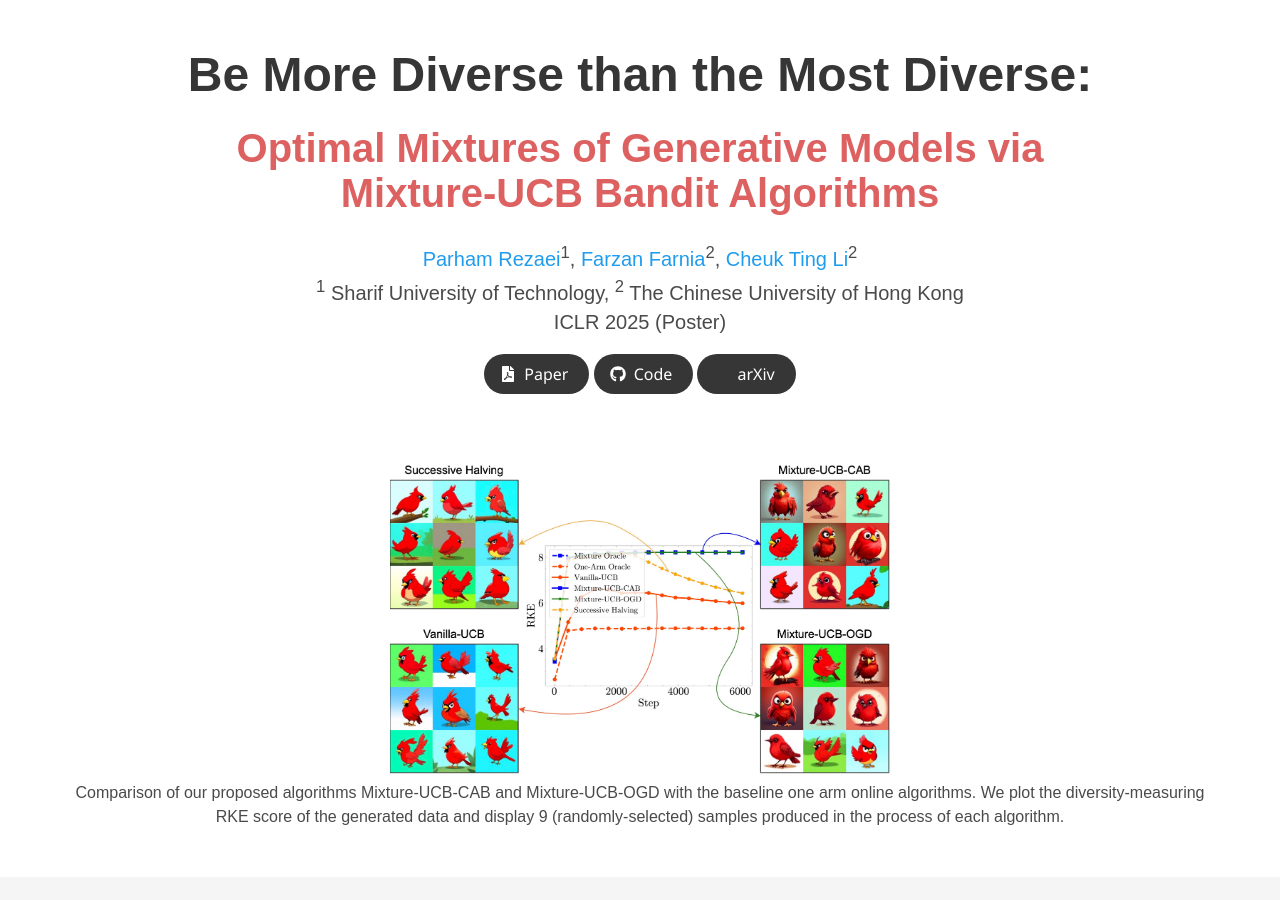
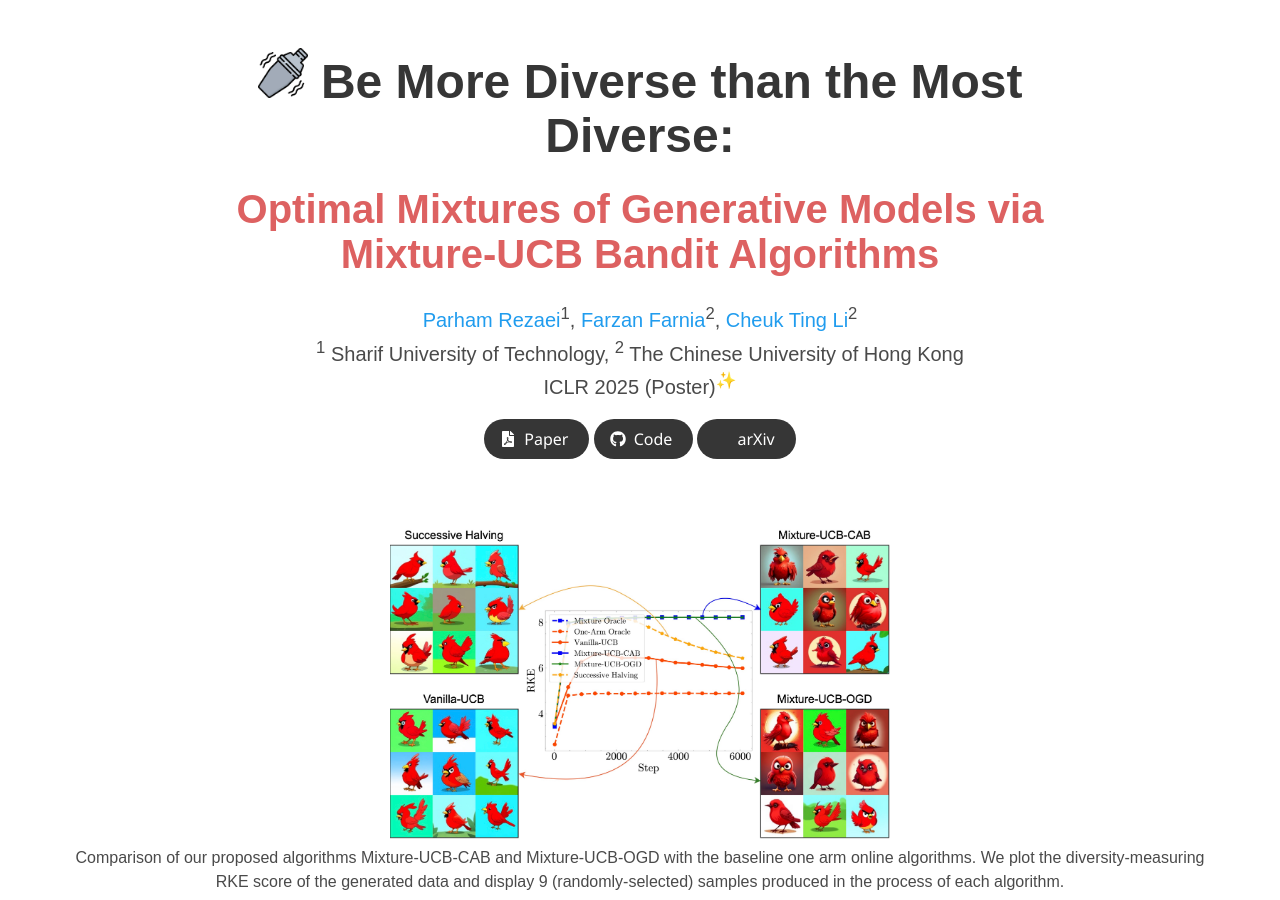
Before and after one commit to Rezaei-Parham/Rezaei-Parham.github.io, a Jekyll site: the page projectpages/Mixture-UCB/index.html, which Jekyll copies as it is, in a window 1280 px wide and 900 px high. Built offline with Jekyll 4.4.1, drawn with Linux system fonts in a browser that asks for light colours; nearby versions of some CDN libraries; some web fonts are replaced; library files that are not in the unit come from our copies; a style sheet for code colours, icons or effects is not loaded.

Commit message:
adding mixing icon

```diff
--- a/projectpages/Mixture-UCB/index.html
+++ b/projectpages/Mixture-UCB/index.html
@@ -55,7 +55,7 @@
       <div class="container is-max-desktop">
         <div class="columns is-centered">
           <div class="column has-text-centered">
-            <h1 class="title is-1 publication-title">Be More Diverse than the Most Diverse:</h1>
+            <h1 class="title is-1 publication-title"><img src="static/file-figs/mixer.png" alt="" width="50"/> Be More Diverse than the Most Diverse:</h1>
             <h2 class="title is-2 publication-title" style="color: rgb(221, 97, 97);">Optimal Mixtures of Generative Models via Mixture-UCB Bandit Algorithms</h2>
             <div class="is-size-5 publication-authors">
               <!-- Paper authors -->
@@ -69,7 +69,7 @@
                   </div>
 
                   <div class="is-size-5 publication-authors">
-                    <span class="author-block"><sup>1</sup> Sharif University of Technology, <sup>2</sup> The Chinese University of Hong Kong<br>ICLR 2025 (Poster)</span>
+                    <span class="author-block"><sup>1</sup> Sharif University of Technology, <sup>2</sup> The Chinese University of Hong Kong<br>ICLR 2025 (Poster)<sup>✨</sup></span>
                     <!-- <span class="eql-cntrb"><small><br><sup>*</sup>Indicates Equal Contribution</small></span> -->
                   </div>
 
```
Also changed, not shown: projectpages/Mixture-UCB/static/file-figs/mixer.png (added).
